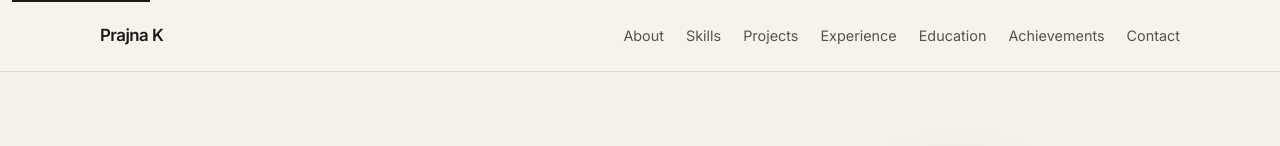
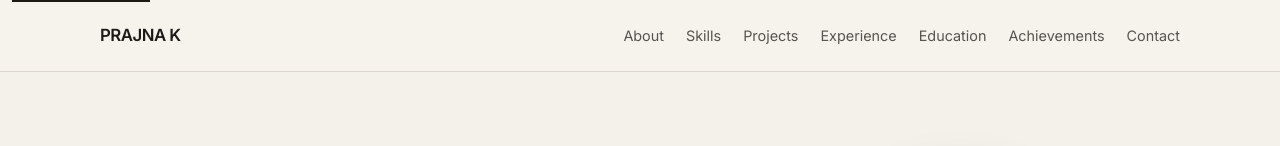
Before and after one commit to prajna02/My-Portfolio, a React (Vite) app: page / in a window 1280 px wide. Shown: the top 146 px of the page. Built offline with nearby package versions, Linux system fonts and the light colour scheme.

Commit message:
Update navbar name

```diff
--- a/src/components/Navbar.tsx
+++ b/src/components/Navbar.tsx
@@ -8,7 +8,7 @@ export function Navbar() {
     <header className="nav">
       <div className="container nav-inner">
         <a className="brand" href="#top">
-          {profile.name}
+          PRAJNA K
         </a>
         <button
           className="nav-toggle"
```
